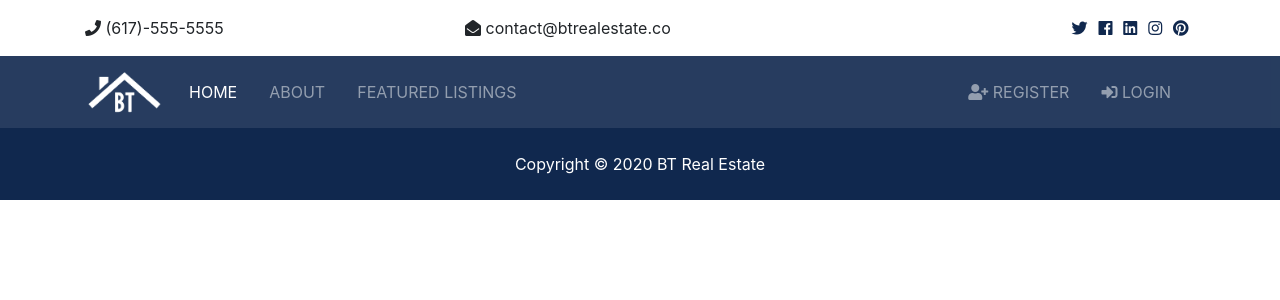
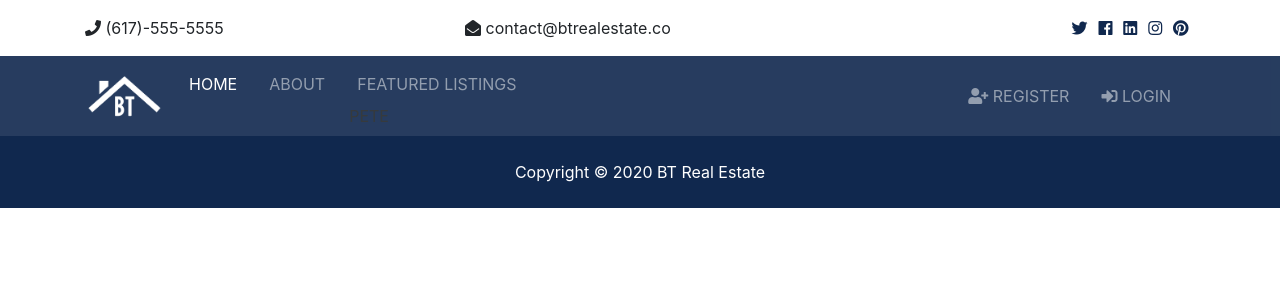
Before and after one commit to pNemeth1/real-estate-django, a Django app: template templates/base.html in a window 1280 px wide. Shown: the top 300 px of the page. Run offline with Django 3.2, Linux system fonts and the light colour scheme; the template is opened without the code that fills it, so the values that code supplies are empty; some libraries are stand-ins or nearby versions.

Commit message:
test commit

```diff
--- a/templates/partials/_navbar.html
+++ b/templates/partials/_navbar.html
@@ -18,7 +18,7 @@
             <a class="nav-link" href="about.html">About</a>
           </li>
           <li class="nav-item mr-3">
-            <a class="nav-link" href="listings.html">Featured Listings</a>
+            <a class="nav-link" href="listings.html">Featured Listings</a> Pete
           </li>
         </ul>
 
```
